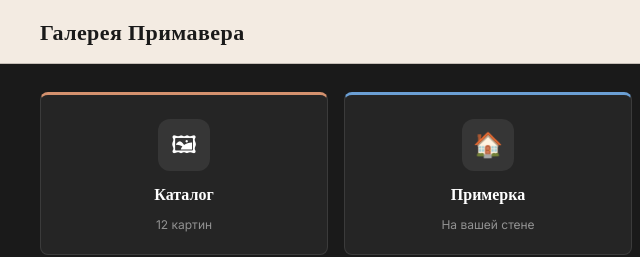
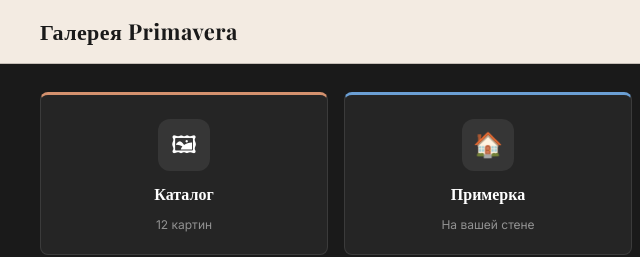
Before and after one commit to Allusa394/my-galereya-project, a plain HTML site: page index.html in a window 1280 px wide. Shown: the top 257 px of the page, 0-640 px from the left. Drawn offline with nearby package versions, Linux system fonts and the light colour scheme.

Commit message:
fix: revert name back to Primavera Latin

```diff
--- a/data.json
+++ b/data.json
@@ -1,6 +1,6 @@
 {
   "gallery": {
-    "name": "Галерея Примавера",
+    "name": "Галерея Primavera",
     "telegram": "Alla_svetova",
     "whatsapp": "79870016979",
     "vk": "https://vk.com/id22284923",
--- a/index.html
+++ b/index.html
@@ -932,7 +932,7 @@
 <body>
 
 <nav class="nav">
-  <a href="#" class="nav__logo">Галерея Примавера</a>
+  <a href="#" class="nav__logo">Галерея Primavera</a>
   <ul class="nav__links">
     <li><a href="#catalog">Каталог</a></li>
     <li><a href="#artists">Художники</a></li>
@@ -1072,7 +1072,7 @@
 <footer id="contact" class="footer">
   <div class="footer__inner">
     <div>
-      <a href="#" class="footer__logo">Галерея Примавера</a>
+      <a href="#" class="footer__logo">Галерея Primavera</a>
       <p class="footer__tagline">Авторские картины маслом</p>
     </div>
     <div>
@@ -1085,7 +1085,7 @@
       </div>
     </div>
   </div>
-  <p class="footer__copy">© 2026 Галерея Примавера. Все права защищены.</p>
+  <p class="footer__copy">© 2026 Галерея Primavera. Все права защищены.</p>
 </footer>
 
 <div class="lightbox-overlay" id="lightbox" onclick="if(event.target.id==='lightbox')closeLightbox()">
@@ -1238,11 +1238,11 @@
   function sharePainting(p) {
     const text = '🎨 Смотри какая картина — «' + p.title + '»\n' +
       p.width + '×' + p.height + ' см, ' + p.technique + '\n' +
-      formatPrice(p.price) + '\nГалерея Примавера';
+      formatPrice(p.price) + '\nГалерея Primavera';
     const url = 'https://t.me/primavera_gallery_bot';
 
     if (navigator.share) {
-      navigator.share({ title: 'Галерея Примавера', text: text + '\n' + url }).catch(() => {});
+      navigator.share({ title: 'Галерея Primavera', text: text + '\n' + url }).catch(() => {});
       return;
     }
 
```
